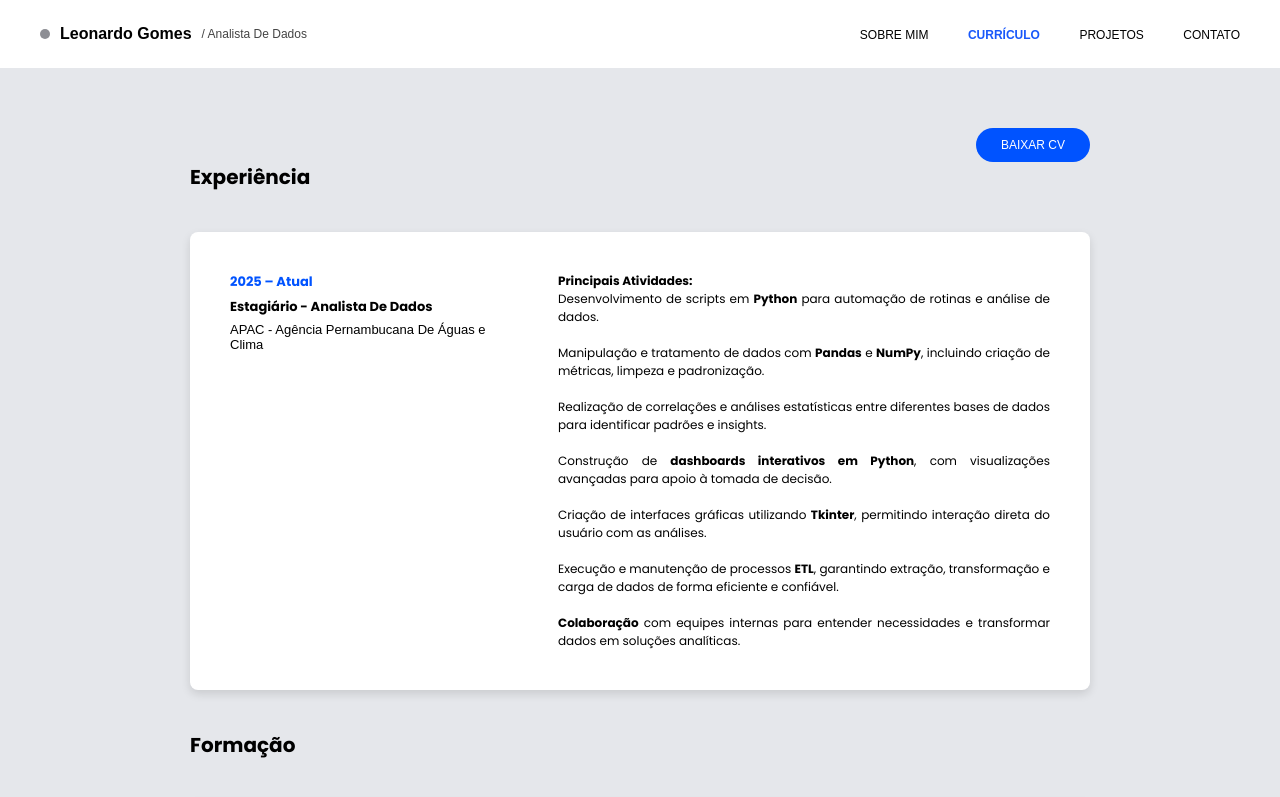
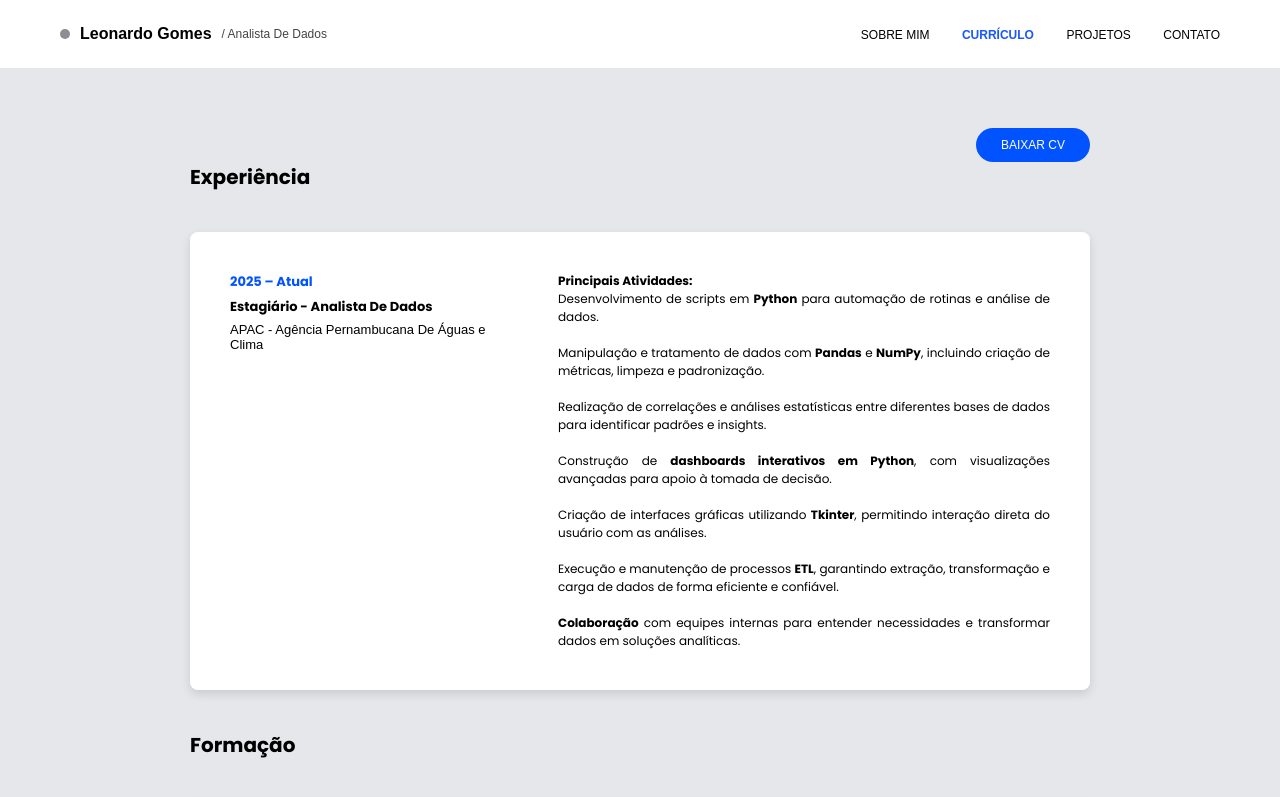
Before and after one commit to LeonardoGBorgess/meu-portfolio, a plain HTML site: page Pagina_Curriculo/Curriculo.html in a window 1280 px wide. Shown: the top 797 px of the page. Drawn offline with Linux system fonts and the light colour scheme.

Commit message:
Subindo nova versao: Telas responsivas

```diff
--- a/Pagina_Curriculo/Curriculo.css
+++ b/Pagina_Curriculo/Curriculo.css
@@ -7,7 +7,7 @@
         /* ===== HEADER ===== */
         header {
             width: 100%;
-            padding: 25px 40px;
+            padding: 25px 60px;
             background: white;
             display: flex;
             justify-content: space-between;
@@ -40,7 +40,7 @@
 
 
         header nav a {
-            margin-left: 35px;
+            margin-left: 28px;
             text-decoration: none;
             font-size: 12px;
             color: black;
@@ -143,6 +143,7 @@
 
   @media (max-width: 768px) {
     header {
+        padding: 20px;
         flex-direction:column;
         align-items: flex-start;
         gap: 15px;
--- a/Pagina_contato/contato.css
+++ b/Pagina_contato/contato.css
@@ -13,7 +13,7 @@
         /* HEADER */
         header {
             background-color: #fff;
-            padding: 20px 60px;
+            padding: 25px 60px;
             display: flex;
             justify-content: space-between;
             align-items: center;
@@ -41,7 +41,7 @@
         }
 
         nav a {
-           margin-left: 35px;
+           margin-left: 28px;
             text-decoration: none;
             font-size: 12px;
             color: black;
--- a/Pagina_inical/Pagina.css
+++ b/Pagina_inical/Pagina.css
@@ -15,7 +15,7 @@
         display: flex;
         justify-content: space-between;
         align-items: center;
-        padding: 22px 60px;
+        padding: 25px 60px;
         font-size: 13px;
     }
 
```
Also changed, not shown: index.html (+2 -2 lines).
